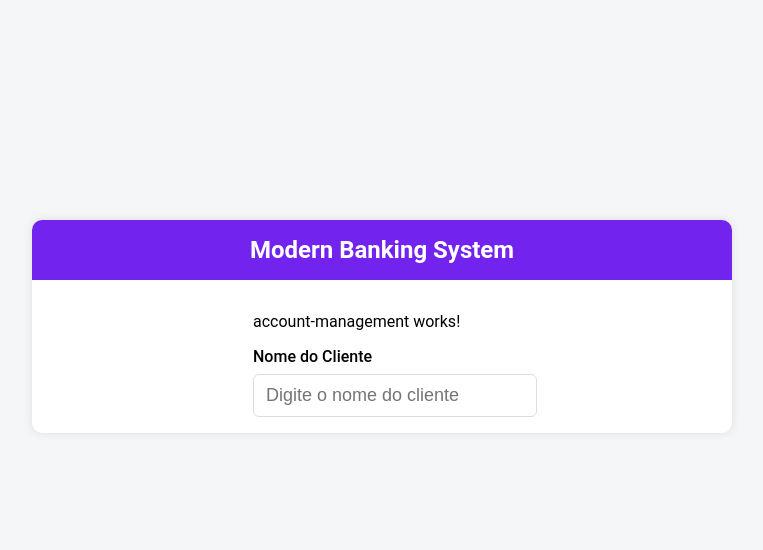
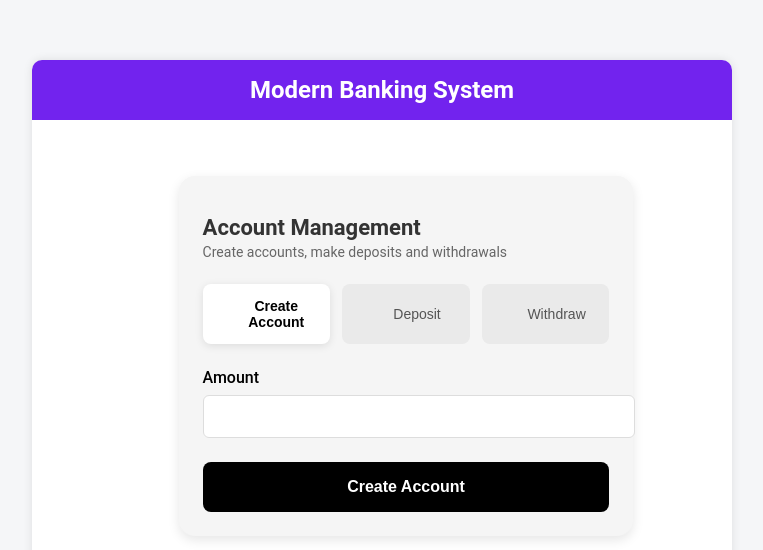
Before and after one commit to sistema-bancario-compass/FrontEnd, an Angular app: page /account-management in a window 1280 px wide. Shown: the part 106-656 px from the top of the page, without its empty margins (258-1021 px from the left). Built offline with nearby package versions, Linux system fonts and the light colour scheme.

Commit message:
feature new account componnente

```diff
--- a/src/app/pages/account-management/account-management.component.html
+++ b/src/app/pages/account-management/account-management.component.html
@@ -1,9 +1,34 @@
-<p>account-management works!</p>
+<div class="account-management">
+  <div class="account-header">
+    <h1>Account Management</h1>
+    <p>Create accounts, make deposits and withdrawals</p>
+  </div>
 
-<app-input-primary
-  label="Nome do Cliente"
-  name="customerName"
-  type="text"
-  placeholder="Digite o nome do cliente"
->
-</app-input-primary>
+  <div class="tabs">
+    <button
+      [ngClass]="{ active: selectedTab === 'create' }"
+      (click)="selectTab('create')"
+    >
+      <svg>...</svg> Create Account
+    </button>
+    <button
+      [ngClass]="{ active: selectedTab === 'deposit' }"
+      (click)="selectTab('deposit')"
+    >
+      <svg>...</svg> Deposit
+    </button>
+    <button
+      [ngClass]="{ active: selectedTab === 'withdraw' }"
+      (click)="selectTab('withdraw')"
+    >
+      <svg>...</svg> Withdraw
+    </button>
+  </div>
+  <app-input-primary
+    label="Amount"
+    name="AmountNumber"
+    type="text"
+  ></app-input-primary>
+
+  <button class="action-button">Create Account</button>
+</div>
--- a/src/app/pages/account-management/account-management.component.scss
+++ b/src/app/pages/account-management/account-management.component.scss
@@ -0,0 +1,85 @@
+.account-management {
+  background-color: #f5f5f5;
+  padding: 24px;
+  border-radius: 16px; // cantos bem arredondados
+  box-shadow: 0 4px 12px rgba(0, 0, 0, 0.1);
+  max-width: 600px;
+  width: 100%;
+  margin: 40px auto; // centraliza com espaço no topo
+  display: flex;
+  flex-direction: column;
+  gap: 24px; // espaço entre o header, os tabs e o botão final
+}
+
+.account-header {
+  display: flex;
+  flex-direction: column;
+  align-items: flex-start; // garante o alinhamento à esquerda
+
+  h1 {
+    font-size: 22px;
+    font-weight: 700;
+    margin-bottom: 4px;
+    color: #333;
+  }
+
+  p {
+    font-size: 14px;
+    color: #666;
+    margin: 0;
+  }
+}
+
+.tabs {
+  display: flex;
+  gap: 12px; // espaço entre os botões
+
+  button {
+    flex: 1; // cada botão ocupa o mesmo espaço
+    background-color: #eaeaea;
+    border: none;
+    padding: 14px 10px;
+    font-size: 14px;
+    color: #555;
+    border-radius: 8px;
+    cursor: pointer;
+    display: flex;
+    align-items: center;
+    justify-content: center;
+    gap: 6px;
+    transition: background-color 0.3s, color 0.3s;
+
+    svg {
+      width: 16px;
+      height: 16px;
+    }
+
+    &.active {
+      background-color: #ffffff;
+      color: #000;
+      font-weight: 600;
+      box-shadow: 0px 2px 8px rgba(0, 0, 0, 0.1);
+    }
+
+    &:hover {
+      background-color: #ddd;
+    }
+  }
+}
+
+.action-button {
+  width: 100%;
+  padding: 16px;
+  background-color: #000;
+  color: #fff;
+  border: none;
+  border-radius: 8px;
+  font-size: 16px;
+  font-weight: 600;
+  cursor: pointer;
+  transition: background-color 0.3s;
+
+  &:hover {
+    background-color: #333;
+  }
+}
--- a/src/app/pages/account-management/account-management.component.ts
+++ b/src/app/pages/account-management/account-management.component.ts
@@ -1,10 +1,18 @@
 import { Component } from '@angular/core';
 import { InputPrimaryComponent } from '../../components/input-primary/input-primary.component';
+import { CommonModule } from '@angular/common'; // <-- Adiciona esta linha
 
 @Component({
   selector: 'app-account-management',
-  imports: [InputPrimaryComponent],
+  standalone: true,
+  imports: [InputPrimaryComponent, CommonModule], // <-- Adiciona o CommonModule aqui
   templateUrl: './account-management.component.html',
-  styleUrl: './account-management.component.scss',
+  styleUrls: ['./account-management.component.scss'],
 })
-export class AccountManagementComponent {}
+export class AccountManagementComponent {
+  selectedTab: string = 'create';
+
+  selectTab(tab: string) {
+    this.selectedTab = tab;
+  }
+}
```
